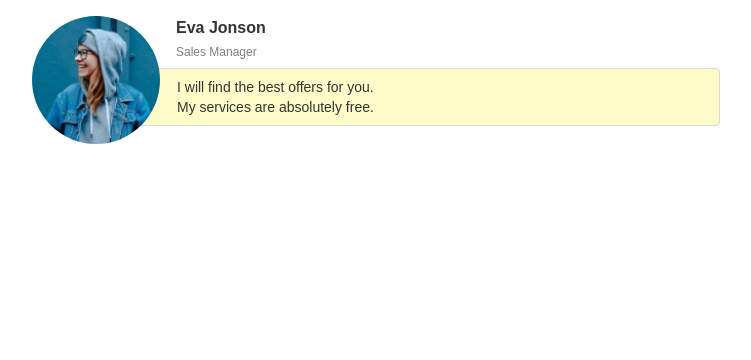
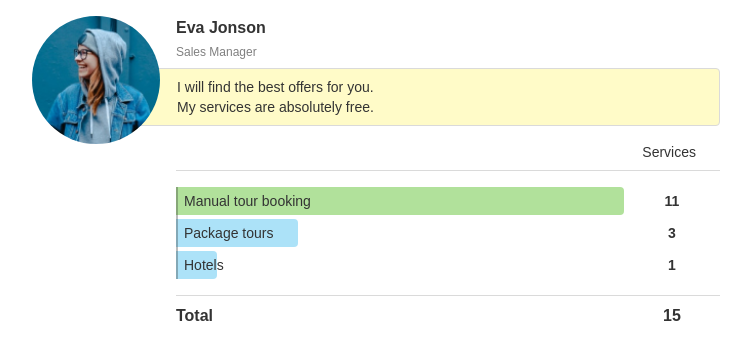
Before and after one commit to danulqua/0203, a Vue app: page / in a window 1280 px wide. Shown: the top 360 px of the page, without its empty margins (264-1015 px from the left). Built offline with nearby package versions, Linux system fonts and the light colour scheme.

Commit message:
feat: add user services component

```diff
--- a/src/App.vue
+++ b/src/App.vue
@@ -1,7 +1,8 @@
 <script setup lang="ts">
 import ProfileBio from '@/components/ProfileBio.vue';
+import UserServices from '@/components/UserServices.vue';
 
-import { bio } from '@/data';
+import { bio, userServices } from '@/data';
 </script>
 
 <template>
@@ -12,5 +13,6 @@ import { bio } from '@/data';
       :description="bio.desciription"
       :avatar="bio.avatar"
     />
+    <UserServices :data="userServices" />
   </main>
 </template>
--- /dev/null
+++ b/src/components/UserServices.vue
@@ -0,0 +1,48 @@
+<template>
+  <div class="xs:ml-36 mt-4">
+    <div class="mr-6 text-right text-sm">Services</div>
+    <div class="mt-2 border-y border-brandgray-200 py-4 text-sm">
+      <div class="relative space-y-1">
+        <div v-for="(service, idx) in sortedServices" :key="service.id">
+          <div class="flex items-center justify-between">
+            <div class="relative flex-1">
+              <span class="flex py-1 items-center px-2">{{ service.title }}</span>
+              <div
+                class="absolute inset-y-0 -z-10 rounded-r"
+                :class="idx === 0 ? 'bg-brandgreen-700' : 'bg-brandblue-700'"
+                :style="`width: ${servicesBarsLengths[idx]}%`"
+              ></div>
+            </div>
+            <div class="w-24 text-center font-bold">{{ service.count }}</div>
+          </div>
+          <div class="w-[2px] inset-y-0 left-0 absolute bg-brandgray-50"></div>
+        </div>
+      </div>
+    </div>
+    <div class="mt-2 font-bold flex items-center justify-between">
+      <span>Total</span>
+      <span class="w-24 text-center">{{ totalServices }}</span>
+    </div>
+  </div>
+</template>
+
+<script setup lang="ts">
+import { type PropType, defineProps, computed } from 'vue';
+import type { UserService } from '@/data/types';
+
+const props = defineProps({
+  data: {
+    type: Array as PropType<UserService[]>,
+    required: true
+  }
+});
+
+const sortedServices = computed(() => [...props.data].sort((a, b) => b.count - a.count));
+const totalServices = computed(() =>
+  sortedServices.value.reduce((acc, curr) => acc + curr.count, 0)
+);
+const servicesBarsLengths = computed(() => {
+  const max = sortedServices.value[0].count;
+  return sortedServices.value.map((service) => (service.count / max) * 100);
+});
+</script>
--- a/src/data/index.ts
+++ b/src/data/index.ts
@@ -1,4 +1,5 @@
 import avatar from '@/assets/img/avatar.jpg';
+import type { UserService } from '@/data/types';
 
 export const bio = {
   fullName: 'Eva Jonson',
@@ -7,3 +8,21 @@ export const bio = {
 My services are absolutely free.`,
   avatar
 };
+
+export const userServices: UserService[] = [
+  {
+    id: 1,
+    title: 'Manual tour booking',
+    count: 11
+  },
+  {
+    id: 2,
+    title: 'Package tours',
+    count: 3
+  },
+  {
+    id: 3,
+    title: 'Hotels',
+    count: 1
+  }
+];
--- /dev/null
+++ b/src/data/types.ts
@@ -0,0 +1,5 @@
+export interface UserService {
+  id: number;
+  title: string;
+  count: number;
+}
--- a/tailwind.config.js
+++ b/tailwind.config.js
@@ -6,6 +6,9 @@ module.exports = {
   content: ['./src/**/*.{html,js,ts,vue}'],
   theme: {
     extend: {
+      screens: {
+        xs: '460px'
+      },
       fontFamily: {
         sans: ['Arial', ...defaultTheme.fontFamily.sans],
         'pt-sans': ['PT Sans', ...defaultTheme.fontFamily.sans]
```
